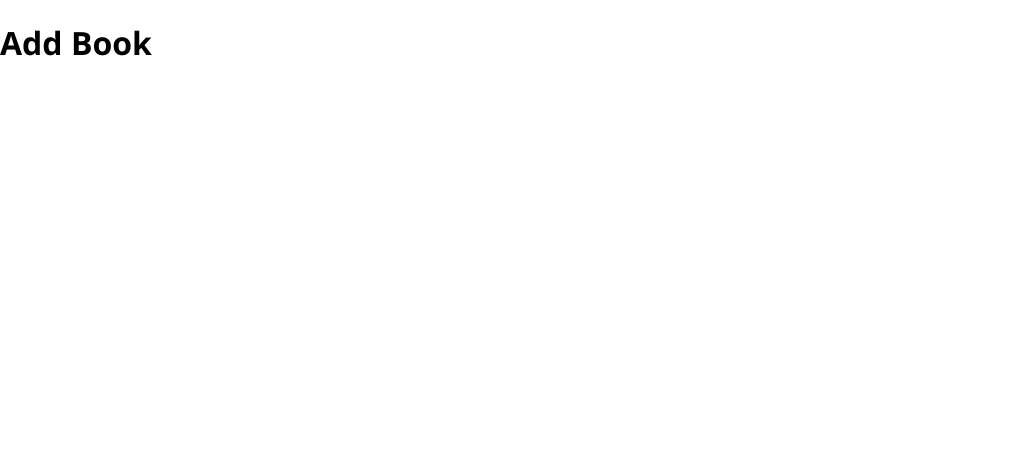
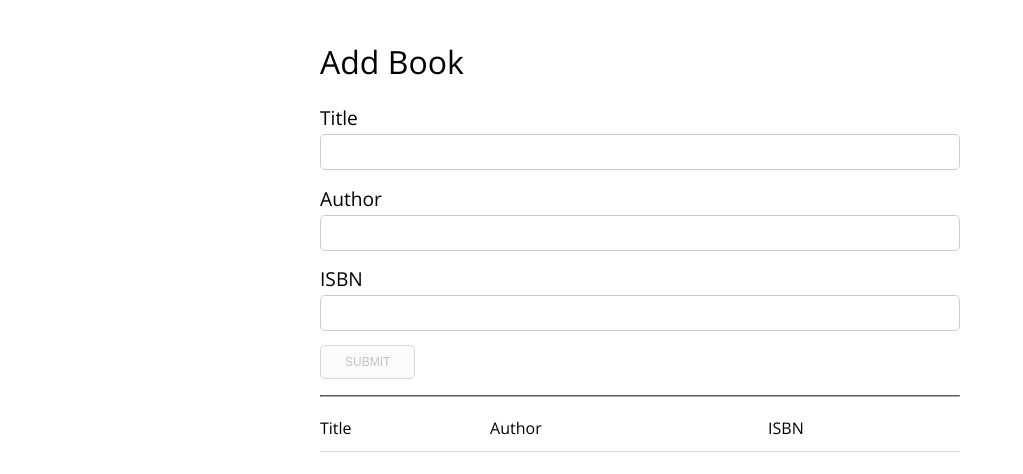
Before and after one commit to EduardPtushko/booklists, a React app: page / in a window 1280 px wide. Shown: the top 474 px of the page, without its empty margins (0-1023 px from the left). Built offline with nearby package versions, Linux system fonts and the light colour scheme.

Commit message:
test App functionality

```diff
--- a/src/containers/App.tsx
+++ b/src/containers/App.tsx
@@ -1,11 +1,40 @@
-import React, { useState } from 'react';
+import React from 'react';
+import Form from '../components/BookForm/BookForm';
+import BookLists from '../components/BookLists/BookLists';
+import Alert from '../components/UI/Alert/Alert';
+import useLocalStorage from '../hooks/useLocalStorage';
+import { Book } from '../types/types';
+import './App.scss';
 
 const App = (): JSX.Element => {
-    const [state, setState] = useState();
+    const [data, setData] = useLocalStorage('books', []);
+    const [alert, setAlert] = React.useState(null);
+
+    const deleteBook = (bookId: string): void => {
+        setData(books => books.filter((book): boolean => book.id !== bookId));
+        setAlert('Book was deleted!');
+
+        setTimeout((): void => {
+            setAlert(null);
+        }, 1500);
+    };
+
+    const addBook = (book: Book): void => {
+        setData([...data, book]);
+        setAlert('Book was added!');
+
+        setTimeout((): void => {
+            setAlert(null);
+        }, 1500);
+    };
 
     return (
         <div className='app'>
             <h1>Add Book</h1>
+            {alert && <Alert text={alert} alertClass='success' />}
+            <Form onAddBook={addBook} />
+            <hr />
+            <BookLists books={data} onDelete={deleteBook} />
         </div>
     );
 };
```
Also changed, not shown: 1 other file (tests, documents, lock files or other folders).
